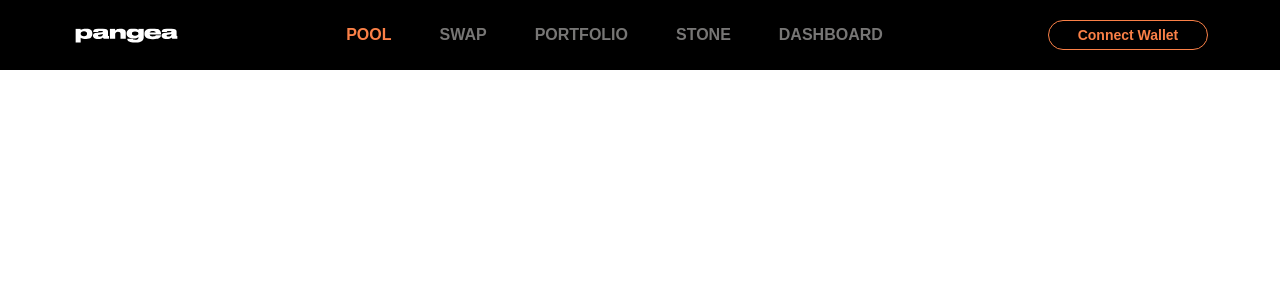
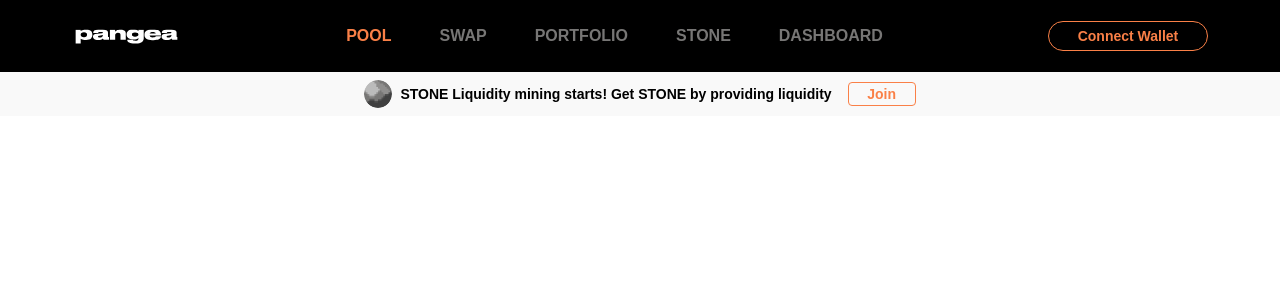
Before and after one commit to cuongquang-savvycom/fe--deposit, a Vue app: page / in a window 1280 px wide. Shown: the top 300 px of the page. Built offline with nearby package versions, Linux system fonts and the light colour scheme.

Commit message:
Setup: Header + layout

```diff
--- a/src/components/Common/Header.vue
+++ /dev/null
@@ -1,31 +0,0 @@
-<template>
-  <div
-    class="flex flex-row pt-5 pb-5 pl-[40px] pr-[40px] md:pl-[72px] md:pr-[72px] bg-neutral-900 justify-between items-center"
-  >
-    <img src="@/assets/logo.svg" alt="App logo" />
-    <div
-      class="flex flex-row justify-between items-center gap-12 font-semibold hidden md:flex"
-    >
-      <span class="text-orange-900">POOL</span>
-      <span class="text-neutral-500 hover:text-orange-900 hover:cursor-pointer"
-        >SWAP</span
-      >
-      <span class="text-neutral-500 hover:text-orange-900 hover:cursor-pointer"
-        >PORTFOLIO</span
-      >
-      <span class="text-neutral-500 hover:text-orange-900 hover:cursor-pointer"
-        >STONE</span
-      >
-      <span class="text-neutral-500 hover:text-orange-900 hover:cursor-pointer"
-        >DASHBOARD</span
-      >
-    </div>
-    <span
-      class="flex text-orange-900 rounded-full border-orange-900 border-[1px] justify-center text-sm font-semibold p-2 pt-1 pb-1 min-w-[160px] hidden md:flex hover:cursor-pointer"
-    >
-      Connect Wallet
-    </span>
-    <img class="show md:hidden" src="@/assets/menu.svg" alt="Menu" />
-  </div>
-</template>
-<script lang="ts" setup></script>
--- /dev/null
+++ b/src/components/Common/MainHeader.vue
@@ -0,0 +1,40 @@
+<template>
+  <div class="flex flex-col">
+    <div
+      class="flex min-h-[72px] pt-5 pb-5 pl-[40px] pr-[40px] mdl:pt-5 mdl:pb-5 mdl:pl-[72px] mdl:pr-[72px] bg-neutral-900 justify-between items-center"
+    >
+      <img src="@/assets/logo.svg" alt="App logo" />
+      <div
+        class="flex flex-row justify-between items-center gap-12 font-semibold hidden md:flex"
+      >
+        <span class="text-orange-900">POOL</span>
+        <span
+          class="text-neutral-500 hover:text-orange-900 hover:cursor-pointer"
+          >SWAP</span
+        >
+        <span
+          class="text-neutral-500 hover:text-orange-900 hover:cursor-pointer"
+          >PORTFOLIO</span
+        >
+        <span
+          class="text-neutral-500 hover:text-orange-900 hover:cursor-pointer"
+          >STONE</span
+        >
+        <span
+          class="text-neutral-500 hover:text-orange-900 hover:cursor-pointer"
+          >DASHBOARD</span
+        >
+      </div>
+      <span
+        class="text-orange-900 rounded-full border-orange-900 border-[1px] justify-center text-sm font-semibold p-2 pt-1 pb-1 min-w-[160px] hidden md:flex hover:cursor-pointer"
+      >
+        Connect Wallet
+      </span>
+      <img class="show md:hidden" src="@/assets/menu.svg" alt="Menu" />
+    </div>
+    <news-and-tips></news-and-tips>
+  </div>
+</template>
+<script lang="ts" setup>
+import NewsAndTips from "@/components/Common/NewsAndTips.vue";
+</script>
--- /dev/null
+++ b/src/components/Common/NewsAndTips.vue
@@ -0,0 +1,18 @@
+<template>
+  <div class="flex flex-row px-4 py-2 items-center justify-center bg-gray-200">
+    <img
+      class="rounded-full shadowed object-contain mr-2"
+      src="@/assets/stone.svg"
+      alt="Stone logo"
+    />
+    <span class="text-sm font-semibold text-neutral-900"
+      >STONE Liquidity mining starts! Get STONE by providing liquidity</span
+    >
+    <button
+      class="text-sm font-semibold text-orange-900 rounded border-orange-900 border-[1px] justify-center px-2 ml-4 min-w-[68px] h-[24px] leading-none"
+    >
+      Join
+    </button>
+  </div>
+</template>
+<script lang="ts" setup></script>
--- a/src/components/Layout/Layout.vue
+++ /dev/null
@@ -1,7 +0,0 @@
-<template>
-  <Header></Header>
-  <router-view />
-</template>
-<script lang="ts" setup>
-import Header from "@/components/Common/Header.vue";
-</script>
--- /dev/null
+++ b/src/components/Layout/MainLayout.vue
@@ -0,0 +1,7 @@
+<template>
+  <MainHeader></MainHeader>
+  <router-view />
+</template>
+<script lang="ts" setup>
+import MainHeader from "@/components/Common/MainHeader.vue";
+</script>
--- a/src/router/index.ts
+++ b/src/router/index.ts
@@ -4,7 +4,7 @@ const routes: Array<RouteRecordRaw> = [
   {
     path: "/",
     name: "home",
-    component: () => import("@/components/Layout/Layout.vue"),
+    component: () => import("@/components/Layout/MainLayout.vue"),
     children: [
       {
         path: "/pool/:walletAddress",
--- a/tailwind.config.js
+++ b/tailwind.config.js
@@ -141,7 +141,10 @@ module.exports = {
       black: colors.black,
       white: colors.white,
       slate: colors.slate,
-      gray: colors.gray,
+      gray: {
+        ...colors.gray,
+        200: "#f9f9f9",
+      },
       zinc: colors.zinc,
       neutral: {
         ...colors.neutral,
@@ -770,6 +773,7 @@ module.exports = {
     screens: {
       sm: "640px",
       md: "880px",
+      mdl: "960px",
       lg: "1024px",
       xl: "1280px",
       "2xl": "1536px",
```
Also changed, not shown: src/assets/stone.svg (added).
